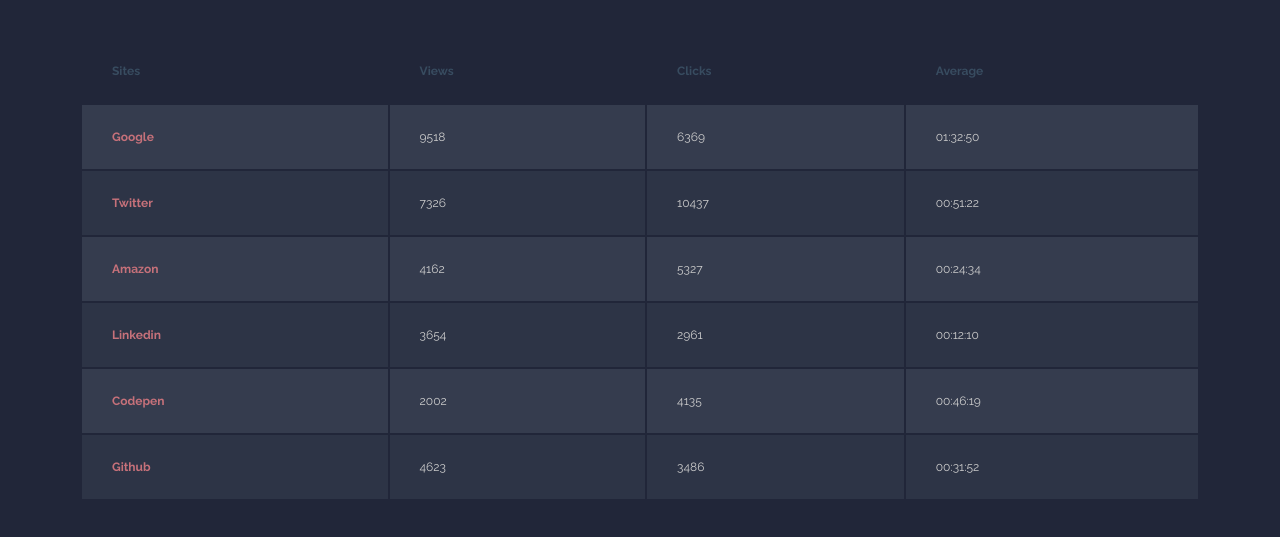
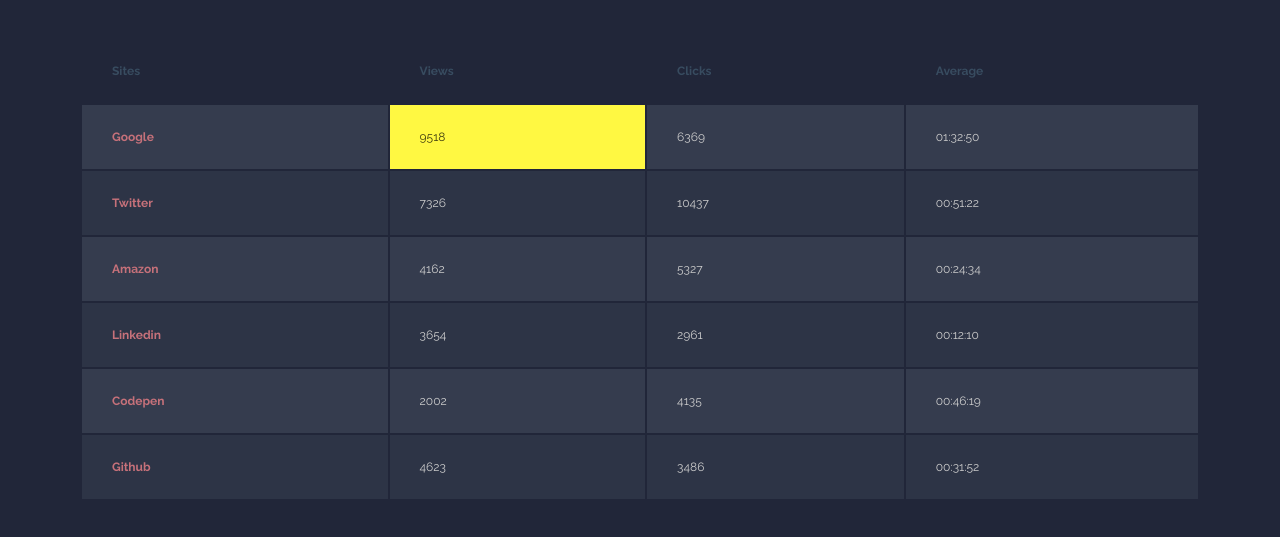
Before and after one commit to UZHP/Table-Photo, a plain HTML site: page index.html in a window 1280 px wide. In both pictures the pointer is over the element "9518". Shown: the part 101-638 px from the top of the page. Drawn offline with Linux system fonts and the light colour scheme.

Commit message:
Add files via upload

```diff
--- a/style.css
+++ b/style.css
@@ -95,3 +95,13 @@ a:hover {
 .tbodySection {
     color: #CCC;
 }
+
+.disTdText:hover ~ .tdSection {
+    color: #403E10 !important;
+    background-color: #FFF842 !important;
+}
+
+.disTdText:hover, .darkTr:hover, .thSection:hover, .tdSection:hover, .theadSection:hover {
+    color: #403E10 !important;
+    background-color: #FFF842 !important;
+}
```
